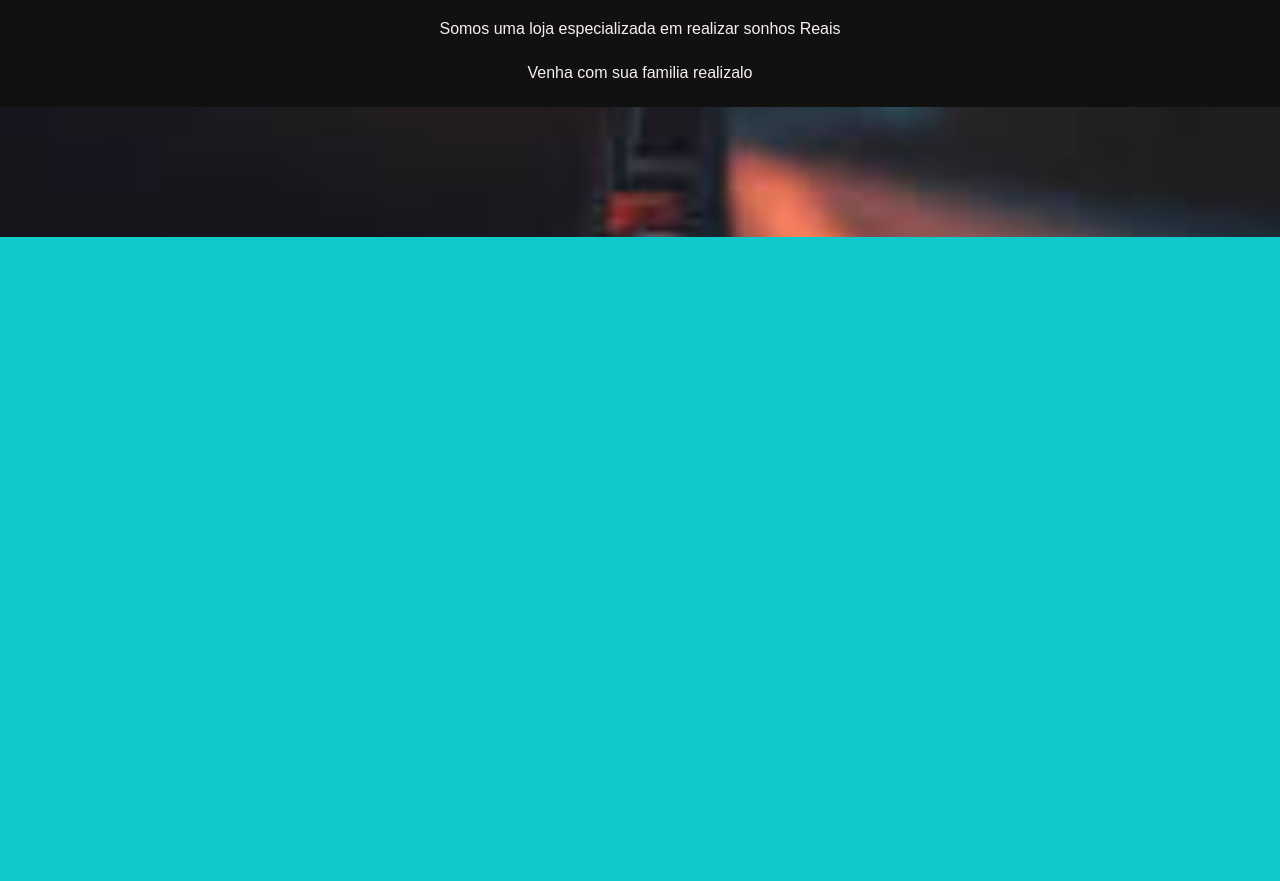
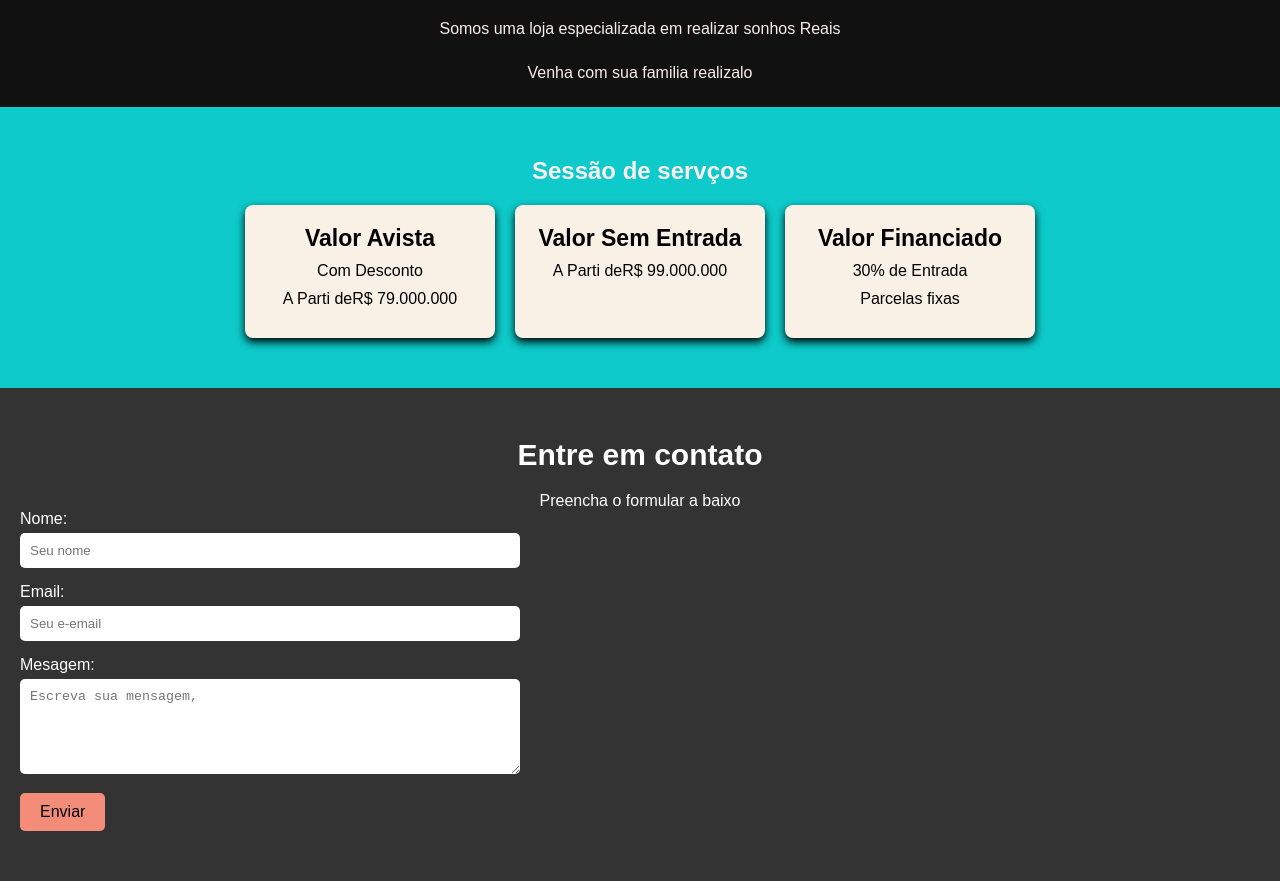
Before and after one commit to gugoadriano/introdu-o-a-programa-o-aula-1, a plain HTML site: page introdu-o-a-programa-o-aula-1/saite.html in a window 1280 px wide. Shown: the part 563-1444 px from the top of the page. Before the commit the page ends 800 px from the top, so only its background shows below. Drawn offline with Linux system fonts and the light colour scheme.

Commit message:
mudança

```diff
--- a/introdu-o-a-programa-o-aula-1/estilo.css
+++ b/introdu-o-a-programa-o-aula-1/estilo.css
@@ -9,7 +9,7 @@ body{
     font-family: Arial, Helvetica, sans-serif;
     background-color: rgb(14, 202, 202);/*cor de fundo*/
     color: rgb(248, 238, 238); /* cor da letra do corpo*/
-    background-image: url(caaro2.jfif);
+    background-image: url();
     background-size: cover;
 }
 /* cabeçalho e navegação*/
@@ -70,12 +70,10 @@ header nav ul li a:hover{
     background-color: rgb(17, 17, 17);
     padding: 2px 10px; /*largura da faixa de sobre nós*/
     text-align: center;/*centralizar o texto de sobre nós*/
-
 }
 .sobre-section h2{
     font-family: Georgia, 'Times New Roman', Times, serif;
     margin-bottom: 20px;
-
 }
 .sobre-section p{
     font-family: 18px;
@@ -84,3 +82,84 @@ header nav ul li a:hover{
     margin: 0 auto 20px auto;
     line-height: 1.5;
 }
+/* seção de serviço */
+#servicos{
+    background-color: #98d2co;
+    text-align: center;
+    padding: 50px 20px;
+}
+.cards{
+    display: flex;
+    justify-content: center;
+    gap: 20px;
+}
+.card{
+    background-color: #faf1e6;
+    color: black;
+    padding: 20px;
+    border-radius: 8px;
+    width: 250px;
+    box-shadow: 0 4px 8px black;
+    cursor: pointer;
+    transition: trasform 0,5s;
+    margin-top: 20px;
+}
+.card:hover{
+    transform: scale(1.05);
+    box-shadow: 0 20px 16px black;
+    background-color:#f38c79;
+}
+.card h3{
+    font-size:  23px;
+    margin-bottom: 10px;
+}
+.card p{
+    font-size: 16px;
+    margin-bottom: 10px;
+}
+.preco{
+font-size:  16px;
+font-weight:18px ;
+}
+#servios h2{
+    font-size: 30px;
+}
+/* seção de contato  */
+#contato{
+    background-color: #333;
+    color: white;
+    padding: 50px 20px;
+    text-align: center;
+}
+#contato h2{
+    font-size:30px ;
+    margin-bottom: 20px;
+}
+.contato-form{
+    max-width: 500px;
+    margin: o auto;
+    text-align: left;
+}
+.contato-form label{
+    display: block;
+    margin-bottom: 5px;
+}
+.contato-form input, .contato-form textarea{
+    width: 100%;
+    padding: 10px;
+    margin-bottom: 15px;
+    border-radius: 5px;
+    border: none;
+}
+.contato-form button{
+    background-color: #f38c79;
+    color:black;
+    border: none;
+    padding: 10px 20px;
+    border-radius: 5px;
+    cursor: pointer;
+    font-size: 16px;
+}
+.contato-form button:hover{
+    background-color: #e68a3f;
+}
--- a/introdu-o-a-programa-o-aula-1/saite.html
+++ b/introdu-o-a-programa-o-aula-1/saite.html
@@ -12,23 +12,61 @@
         <nav>
             <ul>
                 <li><a href="#Inicio">Início</a></li>
-                <li><a href="">Sobre Nós</a></li>
-                <li><a href="">Serviços</a></li>
-                <li><a href="">Contato</a></li>
+                <li><a href="#sobre">Sobre Nós</a></li>
+                <li><a href="#servicos">Serviços</a></li>
+                <li><a href="#contato">Contato</a></li>
             </ul>
         </nav>
     </header>
-    <!--sessão de início-->
+    <!--seção de início-->
     <section id="inicio" class="ini-section">
         <h1>Bem-vindo a nossa loja de Carros</h1>
         <p>Carros com Garantia de Fabricar </p>
         <a href="" class="cta-button">Conheça Nossas Ofertas! </a>
     </section>
-    <!--Sessão de sobre nós-->
+    <!--Seção de sobre nós-->
     <section id="sobre" class="sobre-section">
         <h2>Sobre Nós</h2>
         <P>Somos uma loja especializada em realizar sonhos Reais</P>
         <P>Venha com sua familia realizalo</P>
     </section>
+    <!-- seção de serviços  -->
+     <section id="servicos">
+        <h2>Sessão de servços</h2>
+        <div class="cards">
+            <div class="card">
+                <h3>Valor Avista</h3>
+                <p> Com Desconto</p>
+                <p class="preco">A Parti deR$ 79.000.000</p>
+            </div>
+            <div class="card">
+                <h3>Valor Sem Entrada</h3>
+                <p></p>
+                <p class="preco">A Parti deR$ 99.000.000</p>
+            </div>
+            <div class="card">
+                <h3>Valor Financiado</h3>
+                <p>30% de Entrada </p>
+                <p class="preco">Parcelas fixas </p>
+            </div>
+        </div>
+     </section>
+     <!-- controle  -->
+     <!-- seção de contato  -->
+      <section id="contato">
+        <h2> Entre em contato</h2>
+        <p>Preencha o formular a baixo</p>
+        <form class="contato-form">
+            <label for="nome">Nome:</label>
+            <input type="text"placeholder="Seu nome"required>
+
+            <label for="email">Email:</label>
+            <input type="e-mail"placeholder="Seu e-email"required>
+
+            <label for="mensagem">Mesagem:</label>
+            <textarea rows="5"placeholder="Escreva sua mensagem,"></textarea>
+            <button type="submit">Enviar</button>
+        </form>
+      </section>
 </body>
 </html>
```
Also changed, not shown: introdu-o-a-programa-o-aula-1/cards.html (+1 -1 lines).
